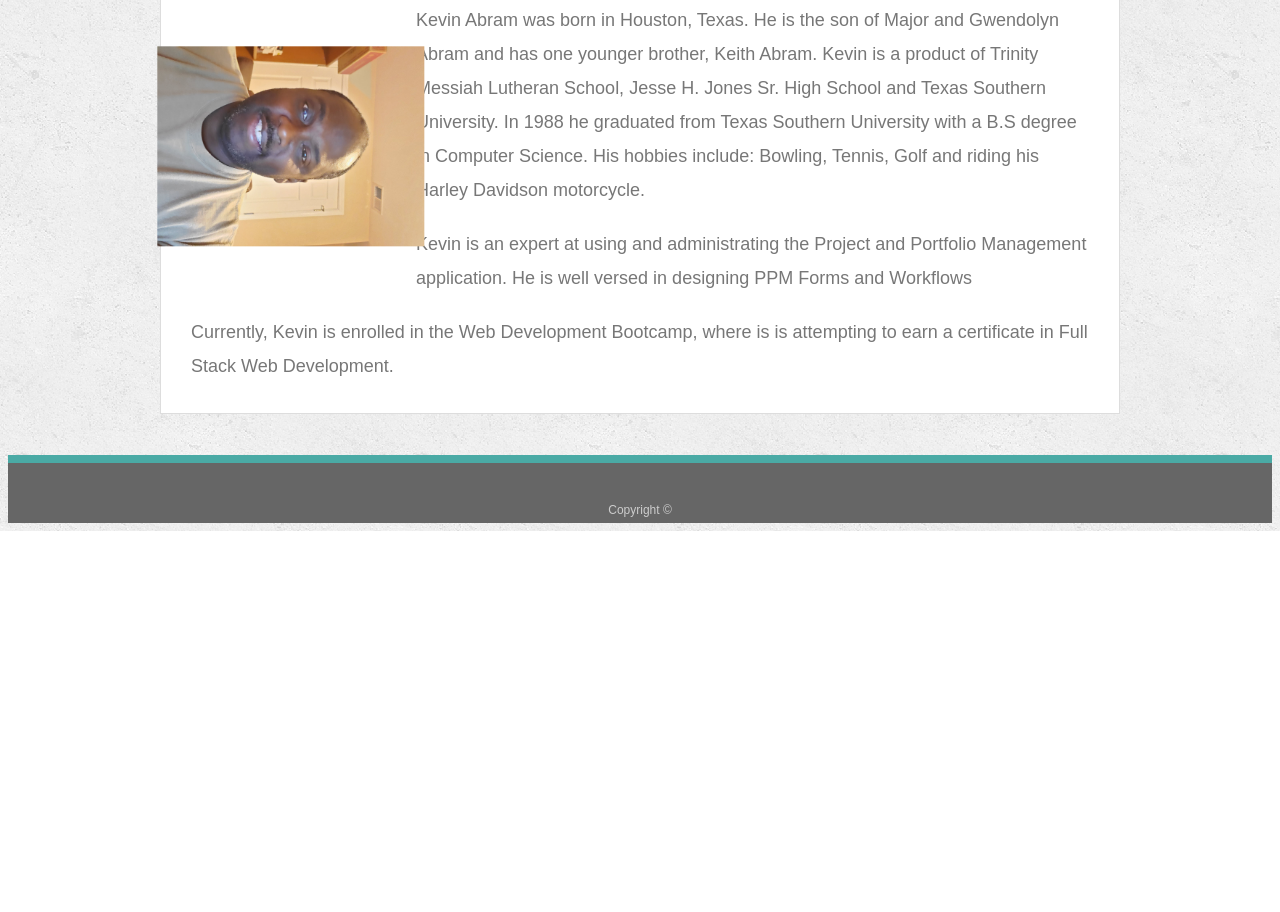
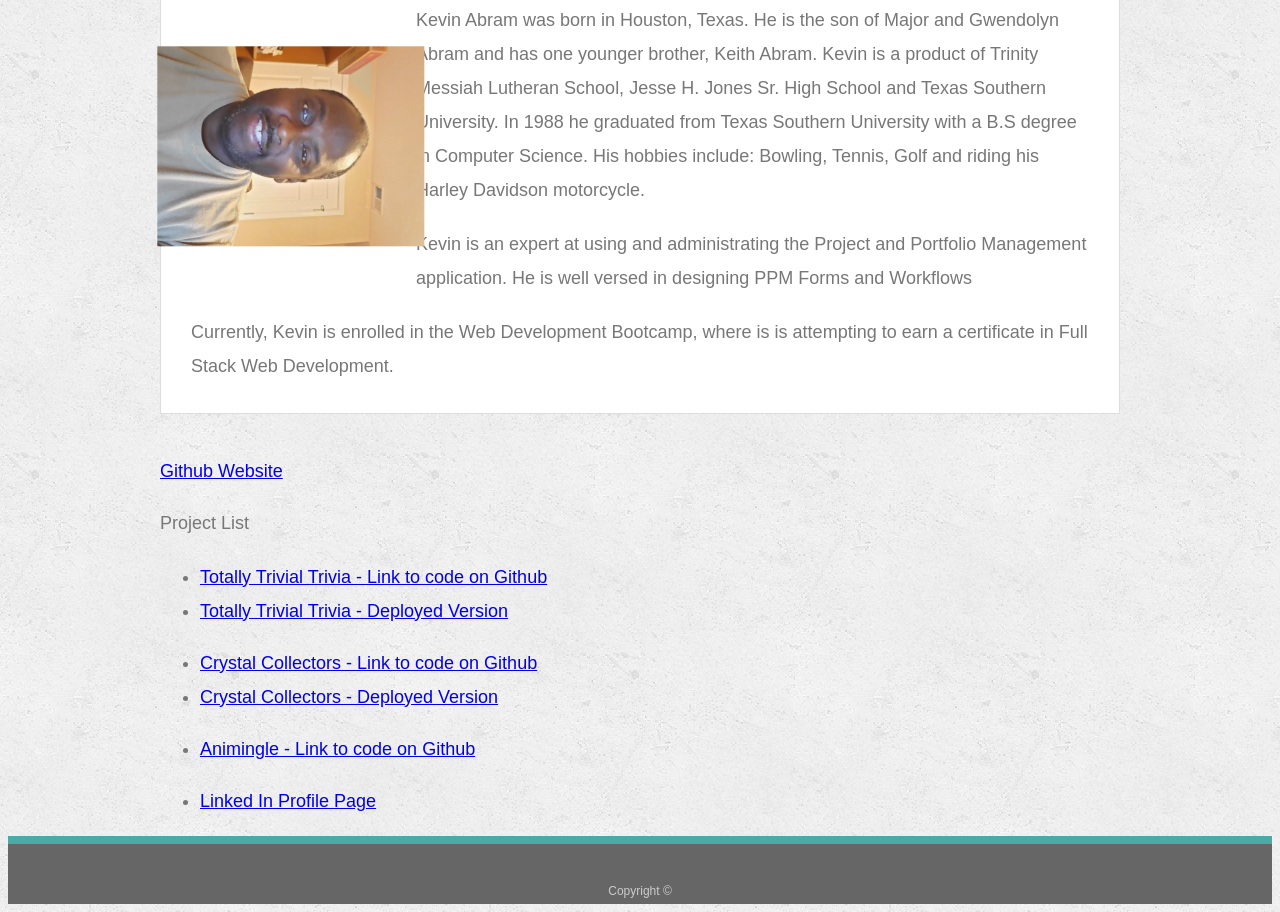
Before and after one commit to htwnkid/Responsive-Portfolio, a plain HTML site: page index.html in a window 1280 px wide. Shown: the part 283-1195 px from the top of the page. Before the commit the page ends 814 px from the top, so only its background shows below. Drawn offline with Linux system fonts and the light colour scheme.

Commit message:
Revised Website Pages to add links to Project and Personal Info

```diff
--- a/index.html
+++ b/index.html
@@ -34,6 +34,34 @@
 
     </section>
 
+    <section class="misc-section">
+
+
+      <a href="https://github.com/htwnkid?tab=repositories">Github Website</a>
+
+      <p>Project List</p>
+
+          <ul>
+              <li><a href="https://github.com/htwnkid/TriviaGame">Totally Trivial Trivia - Link to code on Github</a></li>
+              <li><a href="https://htwnkid.github.io/TriviaGame/">Totally Trivial Trivia - Deployed Version</a></li>
+          </ul>
+
+          <ul>
+              <li><a href="https://htwnkid.github.io/unit-4-game/">Crystal Collectors - Link to code on Github</a></li>
+              <li><a href="https://github.com/htwnkid/unit-4-game">Crystal Collectors - Deployed Version</a></li>
+          </ul>
+
+          <ul>
+            <li><a href="https://github.com/zscott92/Animingle">Animingle - Link to code on Github</a></li>
+          </ul>
+
+          <ul>
+              <li><a href="https://linkedin.com/in/kevin-abram-4799a81b">Linked In Profile Page</a></li>
+          </ul>
+
+
+    </section>
+
   </div>
 
   <footer>
--- a/style.css
+++ b/style.css
@@ -74,7 +74,8 @@ body {
     text-align: center;
     text-decoration: none;
     background: #4aaaa5;
-    transform: rotate(90deg);
+
+    margin-bottom: 2px;
   }
 
   nav {
```
Also changed, not shown: contact.html (+2 -2 lines), 1 other file.
